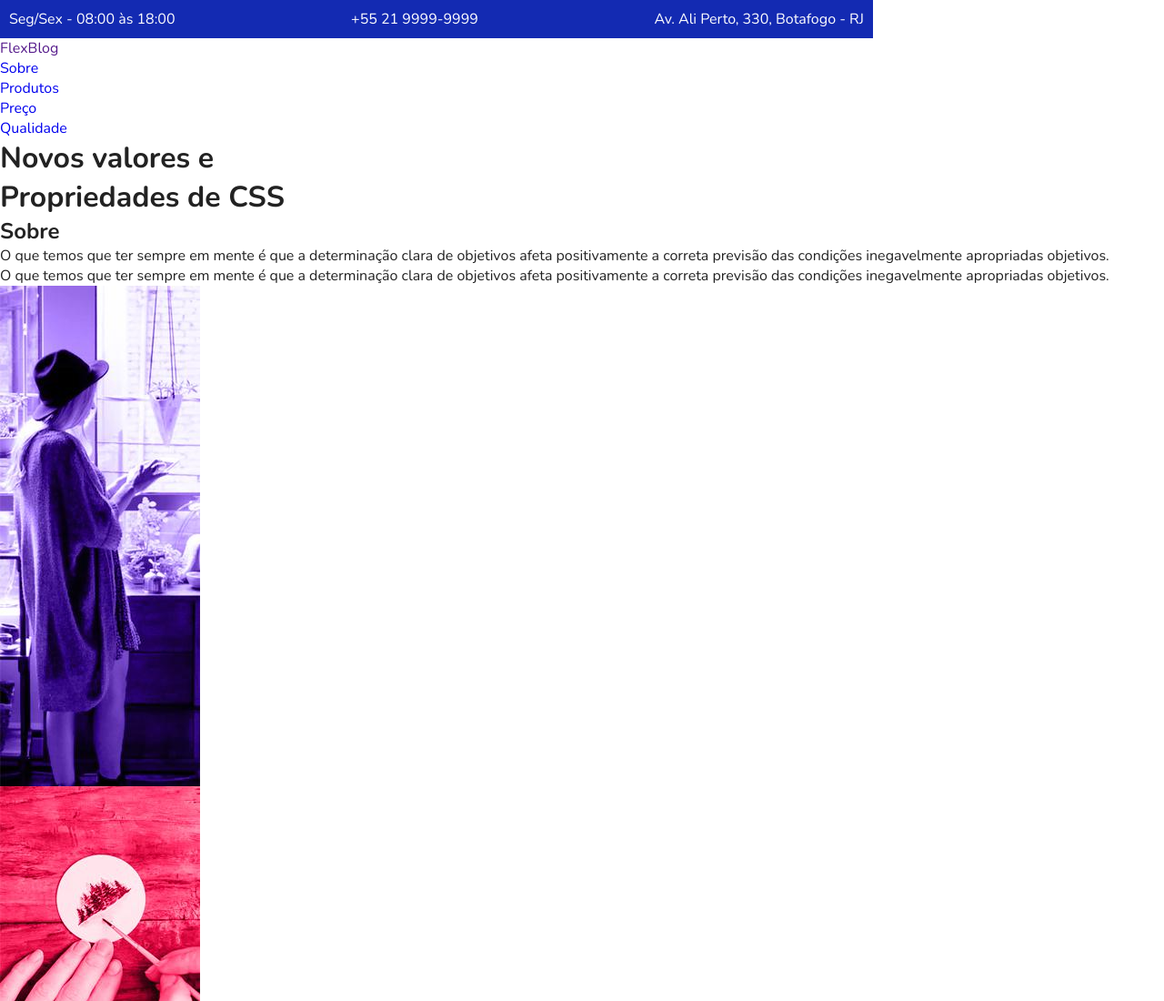
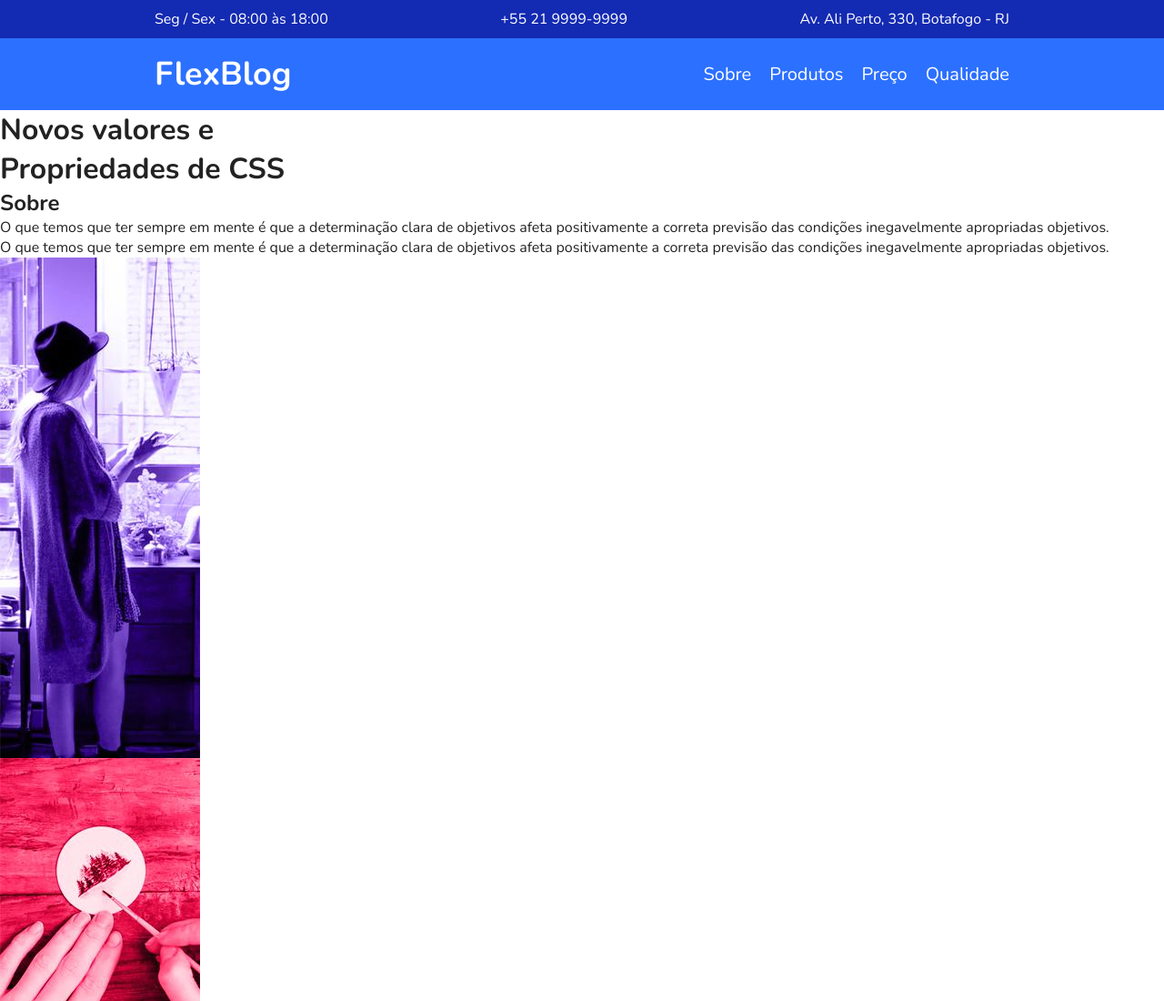
Before and after one commit to gabrieltelesdev/FlexBlog-Origamid, a plain HTML site: page index.html in a window 1280 px wide. Shown: the top 1100 px of the page at 91% size. Drawn offline with nearby package versions, Linux system fonts and the light colour scheme.

Commit message:
Style the menu in flexbox css

```diff
--- a/css/style.css
+++ b/css/style.css
@@ -29,18 +29,57 @@ img {
 /*SUPER-INFO*/
 
 .super-info-bg {
-    max-width: 960px;
-    padding: 10px;
     background-color: #132AB2;
     color: white;
 }
 
 .super-info {
+    max-width: 960px;
+    padding-top: 10px;
     margin: 0 auto;
     display: flex;
     justify-content: space-between;
+    flex-wrap: wrap;
+}
+
+.super-info p, .super-info a {
+    margin: 0 10px 10px;
 }
 
 .super-info a {
     color: white;
 }
+
+/*MENU NAV*/
+
+.menu-bg {
+    background-color: #2C70FF;
+}
+
+.menu {
+    max-width: 960px;
+    margin: 0 auto;
+    padding: 15px 0;
+    display: flex;
+    justify-content: space-between;
+    align-items: center;
+}
+
+.menu ul{
+    display: flex;
+}
+
+.menu ul li a{
+    font-size: 20px;
+    color: white;
+    padding: 10px;
+}
+
+
+
+.logo-blog a{
+    color: white;
+    font-size: 36px;
+    font-weight: bold;
+    margin: 0 10px;
+}
--- a/index.html
+++ b/index.html
@@ -5,7 +5,8 @@
     <meta charset="UTF-8">
     <meta name="viewport" content="width=device-width, initial-scale=1.0, shrink-to-fit=no">
     <link rel="preconnect" href="https://fonts.gstatic.com">
-<link href="https://fonts.googleapis.com/css2?family=Nunito:ital,wght@0,400;0,700;1,400&display=swap" rel="stylesheet">
+    <link href="https://fonts.googleapis.com/css2?family=Nunito:ital,wght@0,400;0,700;1,400&display=swap"
+        rel="stylesheet">
     <link rel="stylesheet" type="text/css" href="css/style.css">
     <title>FlexBlog</title>
 </head>
@@ -14,14 +15,14 @@
 
     <div class="super-info-bg">
         <div class="super-info">
-            <p>Seg/Sex - 08:00 às 18:00</p>
+            <p>Seg / Sex - 08:00 às 18:00</p>
             <a href="#">+55 21 9999-9999</a>
             <p>Av. Ali Perto, 330, Botafogo - RJ</p>
         </div>
     </div>
 
-    <div class="menu-nav-bg">
-        <div class="menu-nav">
+    <header class="menu-bg">
+        <div class="menu">
             <div class="logo-blog">
                 <a href="">FlexBlog</a>
             </div>
@@ -34,6 +35,7 @@
                 </ul>
             </nav>
         </div>
+    </header>
 
     <div class="introducao">
         <h1>Novos valores e <br>Propriedades de CSS</h1>
```
Lines whose indentation alone changed are shown as unchanged.
